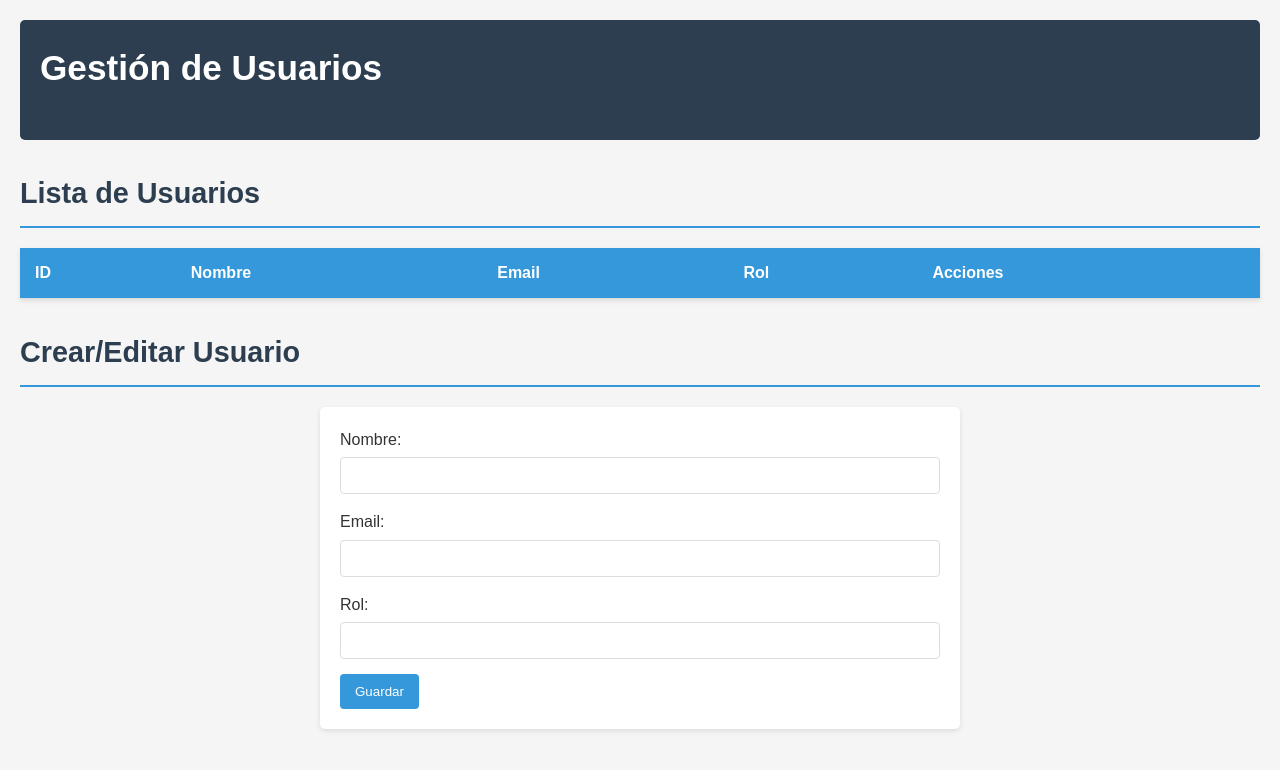
After one commit to somniumless/plan_de_desarrollo, a Flask app: template app/templates/usuarios/usuarios.html in a window 1280 px wide. The commit adds this page. Shown: the top 770 px of the page. Run offline with Flask 3, Linux system fonts and the light colour scheme; the template is opened without the code that fills it, so the values that code supplies are empty; some web fonts are replaced.

Commit message:
Agregue funciones de administración de usuarios con operaciones y estilos CRUD

```diff
--- a/app/templates/dashboard/dashboard.html
+++ b/app/templates/dashboard/dashboard.html
@@ -3,7 +3,8 @@
 <head>
     <meta charset="UTF-8">
     <title>Dashboard - Plan de Desarrollo</title>
-    <link rel="stylesheet" href="css/styles.css">
+    <link rel="stylesheet" href="css/dashboard.css">
+    <link rel="stylesheet" href="css/all.css">
 </head>
 <body>
     <header>
--- /dev/null
+++ b/app/templates/usuarios/css/usuarios.css
@@ -0,0 +1,172 @@
+@charset "UTF-8";
+
+/* Importar las fuentes definidas en all.css */
+@font-face {
+    font-family: 'Montserrat-Regular';
+    src: url('../assets/fonts/Montserrat/Montserrat-Regular.ttf');
+}
+
+@font-face {
+    font-family: 'WorkSans-SemiBold';
+    src: url('../assets/fonts/Work_Sans/static/WorkSans-SemiBold.ttf');
+}
+
+/* Estilos generales */
+body {
+    font-family: 'Montserrat-Regular', sans-serif;
+    line-height: 1.6;
+    margin: 0;
+    padding: 20px;
+    color: #333;
+    background-color: #f5f5f5;
+}
+
+header {
+    background-color: #2c3e50;
+    color: white;
+    padding: 20px;
+    margin-bottom: 30px;
+    border-radius: 5px;
+}
+
+h1, h2 {
+    font-family: 'WorkSans-SemiBold', sans-serif;
+    margin-top: 0;
+}
+
+h1 {
+    font-size: 2.2em;
+}
+
+h2 {
+    font-size: 1.8em;
+    color: #2c3e50;
+    border-bottom: 2px solid #3498db;
+    padding-bottom: 10px;
+    margin-bottom: 20px;
+}
+
+/* Estilos para la tabla */
+table {
+    width: 100%;
+    border-collapse: collapse;
+    margin-bottom: 30px;
+    background-color: white;
+    box-shadow: 0 2px 5px rgba(0,0,0,0.1);
+}
+
+th, td {
+    padding: 12px 15px;
+    text-align: left;
+    border-bottom: 1px solid #ddd;
+}
+
+th {
+    background-color: #3498db;
+    color: white;
+    font-family: 'WorkSans-SemiBold', sans-serif;
+}
+
+tr:hover {
+    background-color: #f1f1f1;
+}
+
+/* Estilos para el formulario */
+form {
+    background-color: white;
+    padding: 20px;
+    border-radius: 5px;
+    box-shadow: 0 2px 5px rgba(0,0,0,0.1);
+    max-width: 600px;
+    margin: 0 auto;
+}
+
+label {
+    display: block;
+    margin-bottom: 15px;
+    font-family: 'WorkSans-SemiBold', sans-serif;
+}
+
+input[type="text"],
+input[type="email"] {
+    width: 100%;
+    padding: 10px;
+    border: 1px solid #ddd;
+    border-radius: 4px;
+    font-family: 'Montserrat-Regular', sans-serif;
+    margin-top: 5px;
+    box-sizing: border-box;
+}
+
+button {
+    background-color: #3498db;
+    color: white;
+    border: none;
+    padding: 10px 15px;
+    border-radius: 4px;
+    cursor: pointer;
+    font-family: 'WorkSans-SemiBold', sans-serif;
+    margin-right: 10px;
+}
+
+button:hover {
+    background-color: #2980b9;
+}
+
+#cancelar-edicion {
+    background-color: #e74c3c;
+}
+
+#cancelar-edicion:hover {
+    background-color: #c0392b;
+}
+
+/* Iconos de acciones (usando govco-fontv2) */
+[class^="govco-"]:before,
+[class*=" govco-"]:before {
+    font-family: "govco-fontv2";
+    font-style: normal;
+    font-weight: normal;
+    display: inline-block;
+    text-decoration: inherit;
+    width: 1em;
+    margin-right: .2em;
+    text-align: center;
+    font-variant: normal;
+    text-transform: none;
+    line-height: 1em;
+    margin-left: .2em;
+    -webkit-font-smoothing: antialiased;
+    -moz-osx-font-smoothing: grayscale;
+}
+
+/* Clases para iconos específicos que podrías usar */
+.govco-edit:before { content: '\e91f'; } /* Icono de editar */
+.govco-trash-alt:before { content: '\eb89'; } /* Icono de eliminar */
+.govco-user-edit:before { content: '\eba9'; } /* Icono de usuario */
+.govco-save:before { content: '\ead8'; } /* Icono de guardar */
+.govco-cancel:before { content: '\e8ed'; } /* Icono de cancelar */
+
+/* Estilos para botones con iconos */
+.btn-icon {
+    display: inline-flex;
+    align-items: center;
+    padding: 5px 10px;
+    margin: 0 5px;
+}
+
+.btn-icon i {
+    margin-right: 5px;
+}
+
+/* Responsive */
+@media (max-width: 768px) {
+    table {
+        display: block;
+        overflow-x: auto;
+    }
+
+    form {
+        padding: 15px;
+    }
+}
--- /dev/null
+++ b/app/templates/usuarios/js/usuarios.js
@@ -0,0 +1,83 @@
+document.addEventListener('DOMContentLoaded', () => {
+    cargarUsuarios();
+
+    document.getElementById('form-usuario').addEventListener('submit', guardarUsuario);
+    document.getElementById('cancelar-edicion').addEventListener('click', limpiarFormulario);
+});
+
+function cargarUsuarios() {
+    fetch('http://localhost:5000/api/usuarios')
+        .then(res => res.json())
+        .then(usuarios => {
+            const tbody = document.querySelector('#tabla-usuarios tbody');
+            tbody.innerHTML = '';
+            usuarios.forEach(usuario => {
+                const tr = document.createElement('tr');
+                tr.innerHTML = `
+                    <td>${usuario.id}</td>
+                    <td>${usuario.nombre}</td>
+                    <td>${usuario.email}</td>
+                    <td>${usuario.rol}</td>
+                    <td>
+                        <button onclick="editarUsuario(${usuario.id}, '${usuario.nombre}', '${usuario.email}', '${usuario.rol}')">Editar</button>
+                        <button onclick="eliminarUsuario(${usuario.id})">Eliminar</button>
+                    </td>
+                `;
+                tbody.appendChild(tr);
+            });
+        });
+}
+
+function guardarUsuario(e) {
+    e.preventDefault();
+    const id = document.getElementById('usuario-id').value;
+    const nombre = document.getElementById('usuario-nombre').value;
+    const email = document.getElementById('usuario-email').value;
+    const rol = document.getElementById('usuario-rol').value;
+
+    const usuario = { nombre, email, rol };
+
+    if (id) {
+        // Editar usuario
+        fetch(`http://localhost:5000/api/usuarios/${id}`, {
+            method: 'PUT',
+            headers: { 'Content-Type': 'application/json' },
+            body: JSON.stringify(usuario)
+        }).then(() => {
+            cargarUsuarios();
+            limpiarFormulario();
+        });
+    } else {
+        // Crear usuario
+        fetch('http://localhost:5000/api/usuarios', {
+            method: 'POST',
+            headers: { 'Content-Type': 'application/json' },
+            body: JSON.stringify(usuario)
+        }).then(() => {
+            cargarUsuarios();
+            limpiarFormulario();
+        });
+    }
+}
+
+function editarUsuario(id, nombre, email, rol) {
+    document.getElementById('usuario-id').value = id;
+    document.getElementById('usuario-nombre').value = nombre;
+    document.getElementById('usuario-email').value = email;
+    document.getElementById('usuario-rol').value = rol;
+    document.getElementById('cancelar-edicion').style.display = 'inline';
+}
+
+function limpiarFormulario() {
+    document.getElementById('usuario-id').value = '';
+    document.getElementById('form-usuario').reset();
+    document.getElementById('cancelar-edicion').style.display = 'none';
+}
+
+function eliminarUsuario(id) {
+    if (confirm('¿Seguro que deseas eliminar este usuario?')) {
+        fetch(`http://localhost:5000/api/usuarios/${id}`, {
+            method: 'DELETE'
+        }).then(() => cargarUsuarios());
+    }
+}
--- /dev/null
+++ b/app/templates/usuarios/usuarios.html
@@ -0,0 +1,45 @@
+<!DOCTYPE html>
+<html lang="es">
+<head>
+    <meta charset="UTF-8">
+    <title>Gestión de Usuarios</title>
+    <link rel="stylesheet" href="css/usuarios.css">
+    <link rel="stylesheet" href="css/all.css">
+</head>
+<body>
+    <header>
+        <h1>Gestión de Usuarios</h1>
+    </header>
+    <main>
+        <section>
+            <h2>Lista de Usuarios</h2>
+            <table id="tabla-usuarios">
+                <thead>
+                    <tr>
+                        <th>ID</th>
+                        <th>Nombre</th>
+                        <th>Email</th>
+                        <th>Rol</th>
+                        <th>Acciones</th>
+                    </tr>
+                </thead>
+                <tbody>
+                    <!-- Usuarios se cargan aca -->
+                </tbody>
+            </table>
+        </section>
+        <section>
+            <h2>Crear/Editar Usuario</h2>
+            <form id="form-usuario">
+                <input type="hidden" id="usuario-id">
+                <label>Nombre: <input type="text" id="usuario-nombre" required></label>
+                <label>Email: <input type="email" id="usuario-email" required></label>
+                <label>Rol: <input type="text" id="usuario-rol" required></label>
+                <button type="submit">Guardar</button>
+                <button type="button" id="cancelar-edicion" style="display:none;">Cancelar</button>
+            </form>
+        </section>
+    </main>
+    <script src="js/usuarios.js"></script>
+</body>
+</html>
```
Also changed, not shown: app/templates/dashboard/css/dashboard.css (+96 -0 lines).
